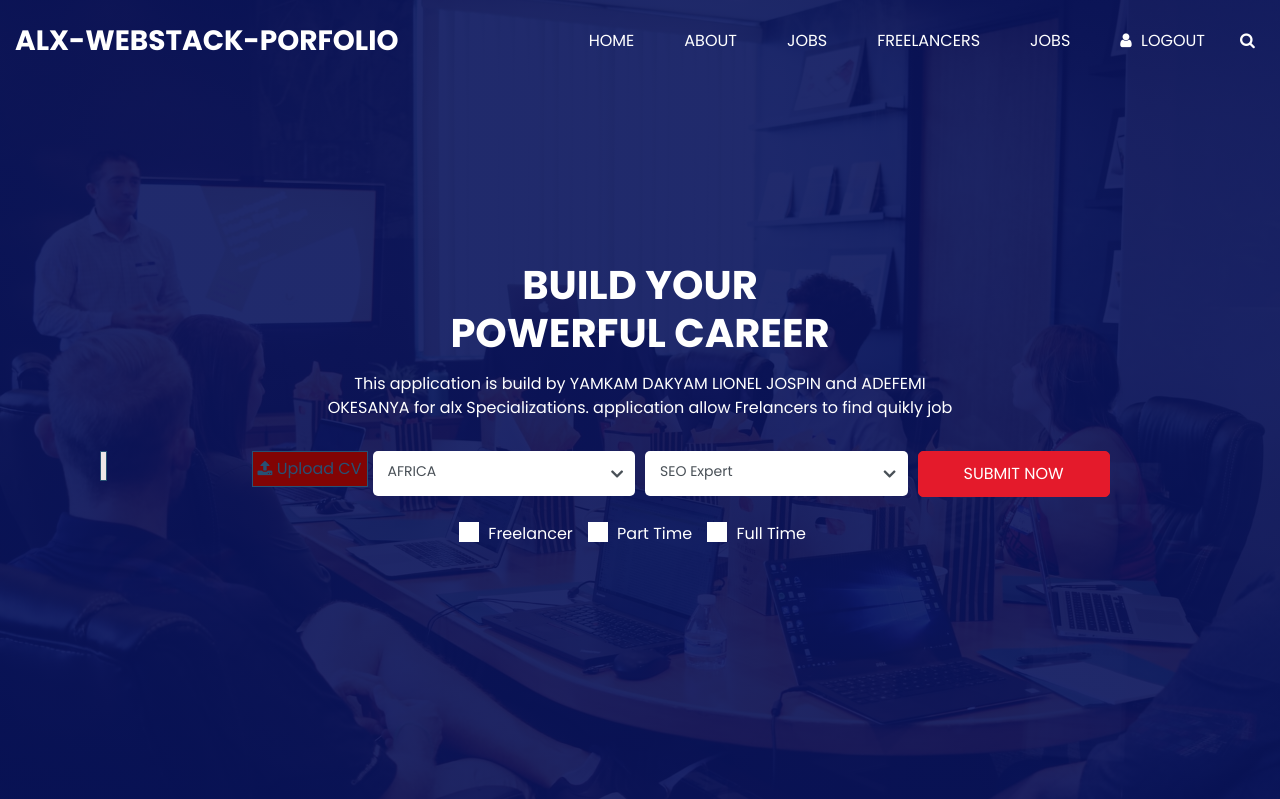
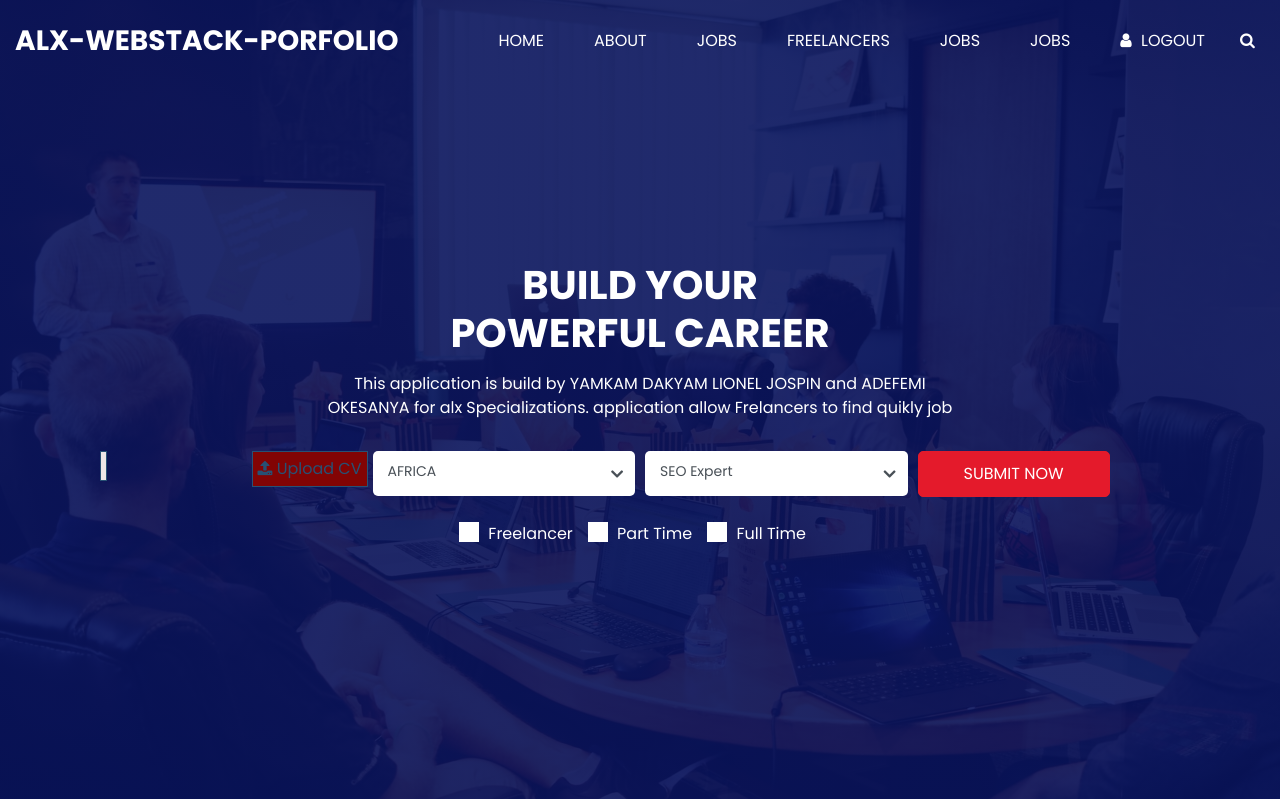
Before and after one commit to lio72/Web-Stack-Portfolio, a Flask app: page / in a window 1280 px wide. Shown: the top 799 px of the page. Run offline with Flask 3, Linux system fonts and the light colour scheme; the visitor is signed in with stand-in values (Sample User, id 1); some libraries are stand-ins or nearby versions.

Commit message:
change index

```diff
--- a/app/apppy/templates/index.html
+++ b/app/apppy/templates/index.html
@@ -66,6 +66,10 @@
                 <a class="nav-link" href="{{ url_for('freelancer') }}">Freelancers</a>
               </li>
               {% if 'loggedin' in session %}
+
+              <li class="nav-item">
+                <a class="nav-link" href="{{ url_for('job') }}">Jobs</a>
+              </li>
 
               <li class="nav-item">
                 <a class="nav-link" href="{{ url_for('job') }}">Jobs</a>
```
